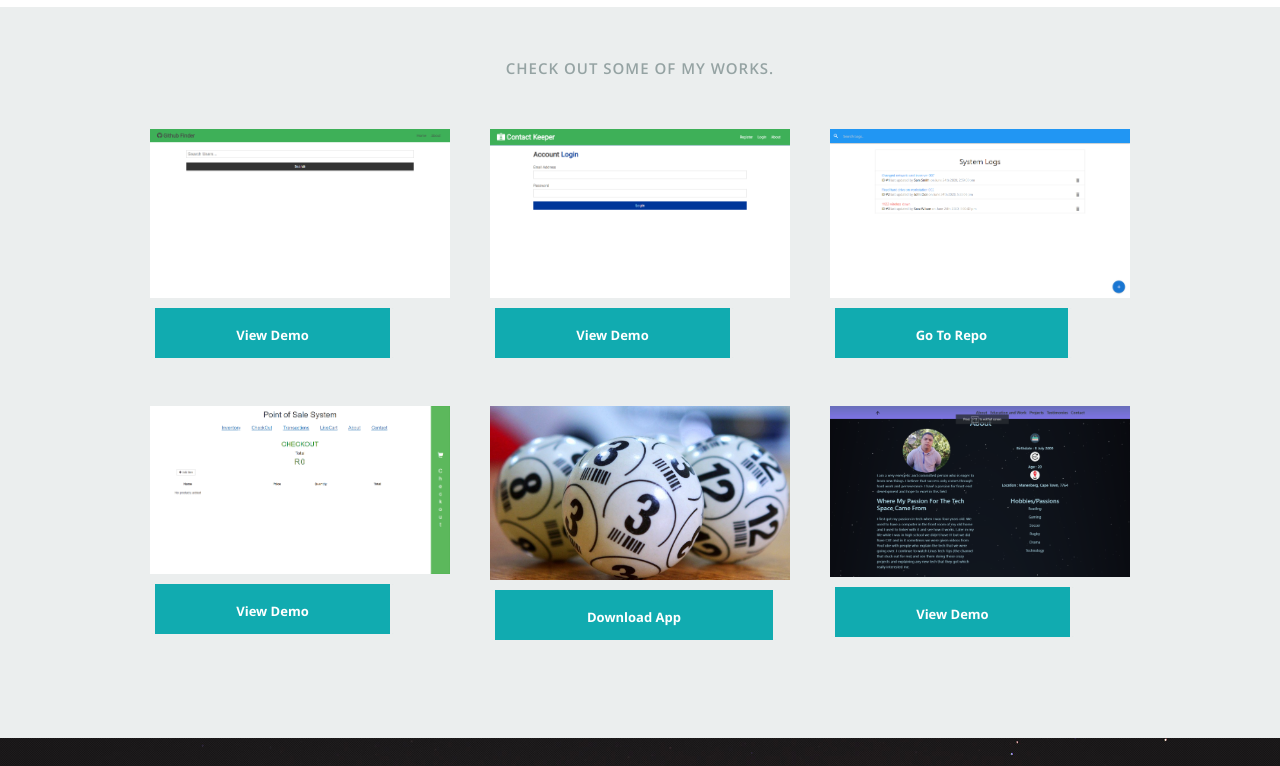
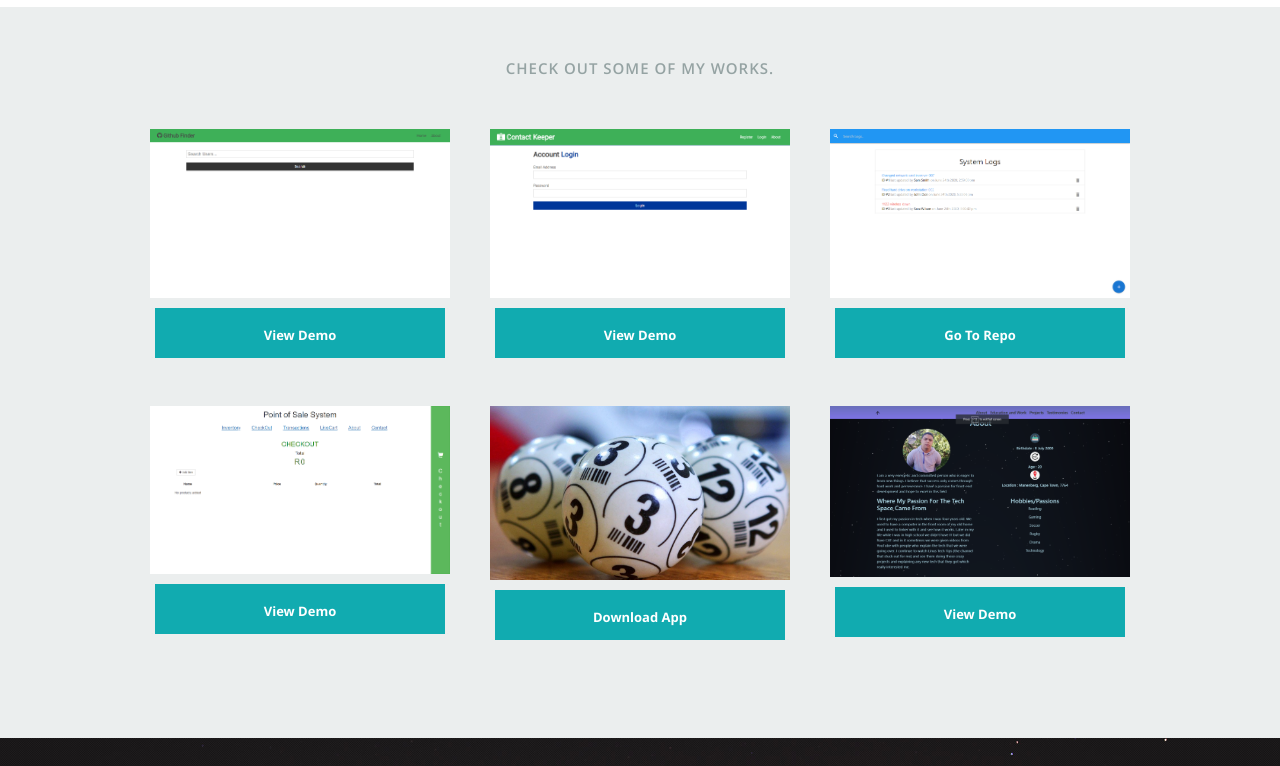
Before and after one commit to HishaamDeVries/New-Portfolio, a React (Create React App) app: page / in a window 1280 px wide. Shown: the part 3349-4115 px from the top of the page. Built offline with nearby package versions, Linux system fonts and the light colour scheme.

Commit message:
Checking something

```diff
--- a/public/css/layout.css
+++ b/public/css/layout.css
@@ -455,7 +455,7 @@ ul#nav li.current a { color: #F06000; }
 }
 
 #portfolio .button1 {
-   width: 200%;
+   width: 300px;
    height: 50px;
    font-size: small;
    border-left: 5px solid rgb(235,238,238);
```
Also changed, not shown: 6 other files (tests, documents, lock files or other folders).
